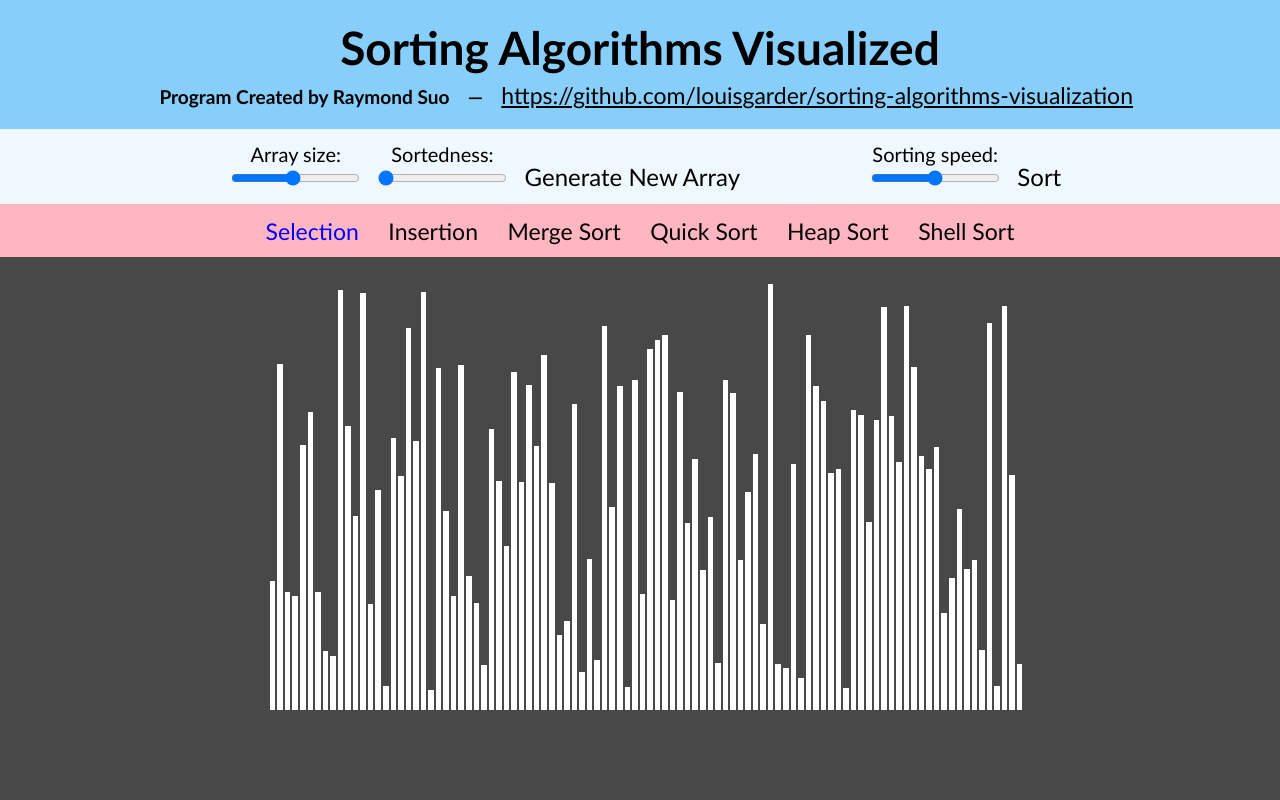
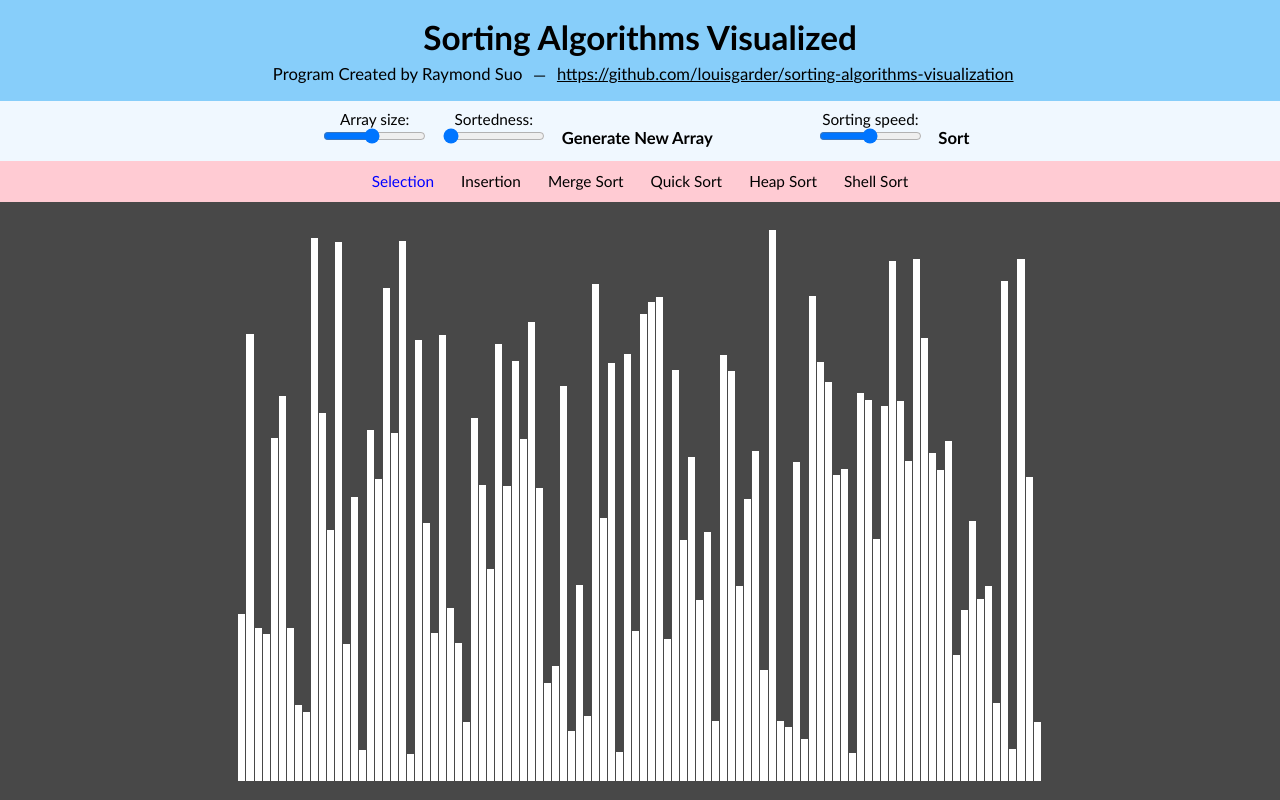
Before and after one commit to louisgarder/sorting-algorithms-visualization, a plain HTML site: page index.html in a window 1280 px wide. Drawn offline with Linux system fonts and the light colour scheme.

Commit message:
Add files via upload

```diff
--- a/index.html
+++ b/index.html
@@ -6,10 +6,11 @@
         <link rel="stylesheet" type="text/css" href="styles.css" media="screen"/>
     </head>
     <body>
+        <div class = "top"></div>
         <header>
             <h1>Sorting Algorithms Visualized</h1>
-            <h5 class="name">Program Created by Raymond Suo</h2>
-            <h5 class="name">&mdash;</h2>
+            <p1 class="name">Program Created by Raymond Suo</h2>
+            <p1 class="name">&mdash;</h2>
             <a class="name" id="link" href="https://github.com/louisgarder/sorting-algorithms-visualization" target="_blank">https://github.com/louisgarder/sorting-algorithms-visualization</a>
         </header>
         <div class = "settings">
@@ -37,8 +38,9 @@
             <div class="algorithm" id="heap" onclick = "changeAlgorithm('heap');">Heap Sort</div>
             <div class="algorithm" id="shell" onclick = "changeAlgorithm('shell');">Shell Sort</div>
         </div>
-        <div id = "arrays">
-        </div>
+    </div>
+    <div id = "arrays">
+    </div>
         <script src="app.js" > </script>
     </body>
 </html>
--- a/styles.css
+++ b/styles.css
@@ -7,22 +7,24 @@
 
 body {
     background-color: #484848;
-    height: 100%;
+
 }
 
 header {
     background-color:lightskyblue;
     text-align: center;
-    padding: 20px;
-    font-size: 23px;
+    padding: 1.3vmax;
+    padding-left: 0;
+    padding-right: 0;
+    font-size: 1.3vmax;
     font-family:'Gill Sans', 'Gill Sans MT', Calibri, 'Trebuchet MS', sans-serif;
 
 }
 
 .name {
-    margin-top: .5%;
+    margin-top: .2vmax;
     display: inline-block;
-    margin-left: 1%;
+    margin-left: .5vmax;
 }
 
 #link{
@@ -38,24 +40,30 @@ header {
 }
 
 .settings{
+    position: relative;
     text-align: center;
-    padding: 1%;
+    padding: .7vmax 0vmax 1vmax 0vmax;
     background-color: aliceblue;
-    font-size: 20px;
+    font-size: 1.2vmax;
     font-family:'Gill Sans', 'Gill Sans MT', Calibri, 'Trebuchet MS', sans-serif;
 }
 
 #sizeSlider, #sortSlider, #generate, #speedSlider, #sort{
     display: inline-block;
-    padding-left: 1%;
+    padding-left: 1vmax;
 }
 
 #speedSlider{
-    padding-left: 10%;
+    padding-left: 8vmax;
 }
 
 #generate, #sort{
-    font-size: 24px;
+    font-size: 1.3vmax;
+    font-weight: 600;
+}
+
+.slider{
+    width: 8vmax;
 
 }
 
@@ -69,18 +77,16 @@ header {
 }
 
 .algorithms{
-    background-color: lightpink;
+    background-color:#ffcbd3;
     text-align: center;
 }
 
 .algorithm{
-    margin: 1%;
+    margin: .9vmax;
     display: inline-block;
-    font-size: 23px;
+    font-size: 1.2vmax;
     font-family:'Gill Sans', 'Gill Sans MT', Calibri, 'Trebuchet MS', sans-serif;
 }
-
-
 
 .algorithm:hover{
     cursor: pointer;
@@ -92,15 +98,21 @@ header {
 }
 
 #arrays{
-    padding-left: 21%;
-    height: 33vw;
-    margin-top: 2%;
+    width: 100%;
+    position: absolute;
+    top: 18vmax;
+    bottom: 3%;
+    text-align: center;
+
 }
 
 .rectangle {
+
     display: inline-block;
-    margin: 1px;
+    margin-right: 1px;
     width: .7%;
     background-color: black;
 
+
+
 }
```
